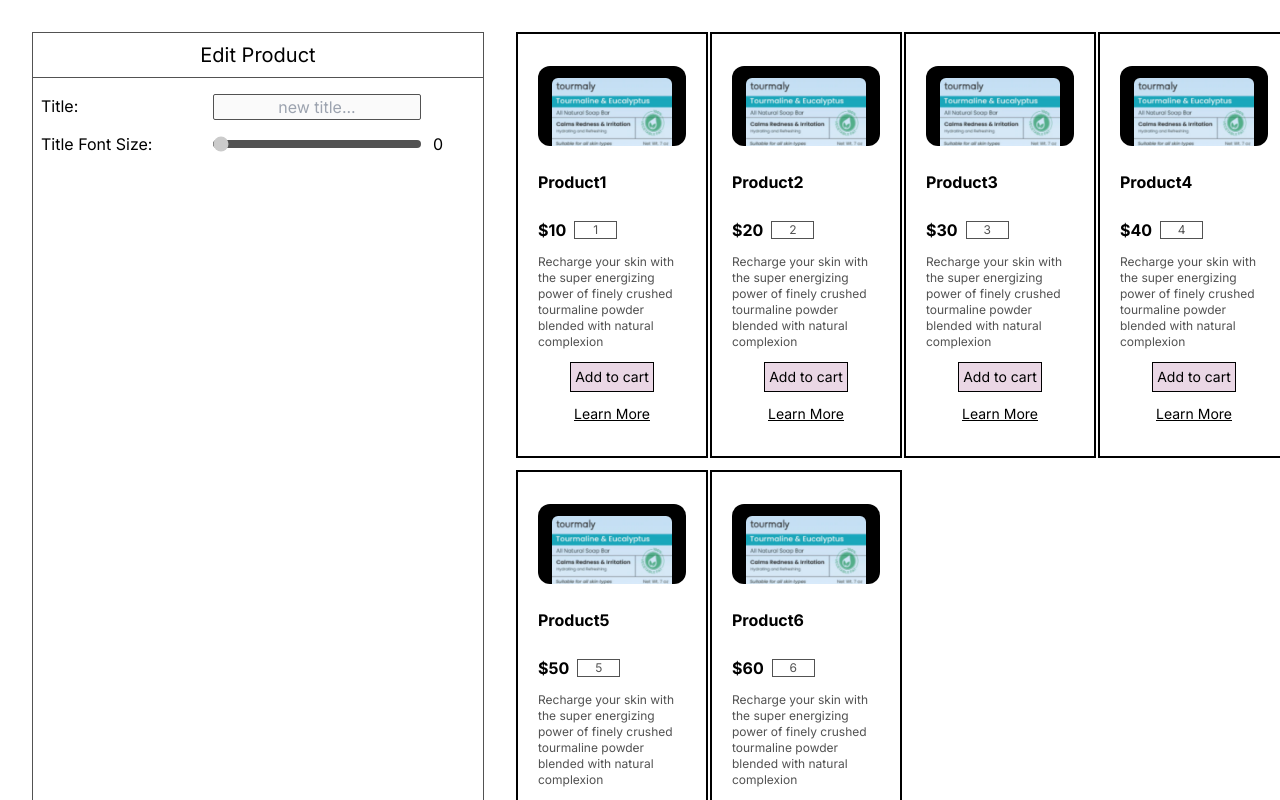
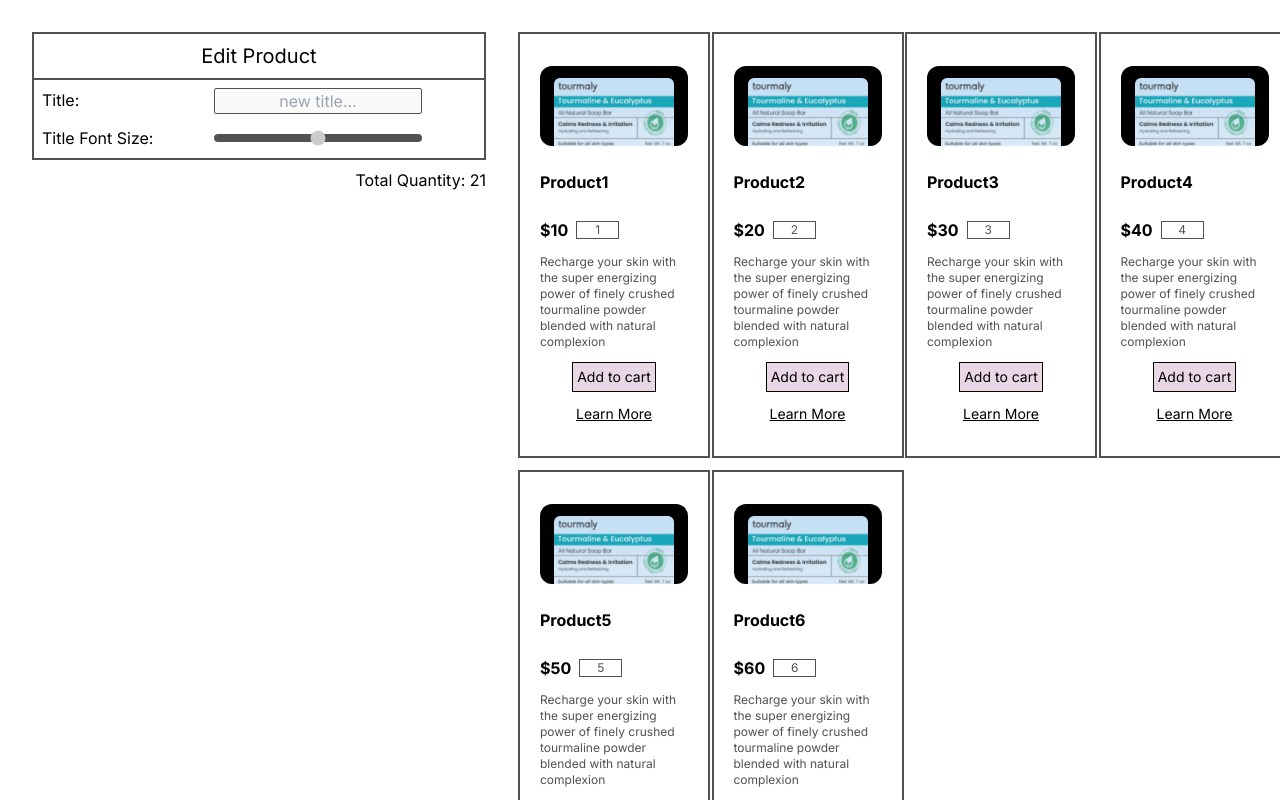
Before and after one commit to GiselleMilano/dango_test, a Next.js app: page / in a window 1280 px wide. Shown: the top 800 px of the page. Built offline with nearby package versions, Linux system fonts and the light colour scheme.

Commit message:
Logic to TitleFontSize component added I moved the cuantity total counter to the left panel. I added fontSize property to the product object.

```diff
--- a/src/app/components/Product.js
+++ b/src/app/components/Product.js
@@ -11,20 +11,15 @@ export default function Product(props) {
     props.onQuantityChange(newProductData);
   }
 
-  function onProductClick() {
-    props.onProductClick(product.id);
-  }
-
   if (!product) {
     return <div>Not product information found...</div>;
   }
 
   return (
     <div
-      onClick={onProductClick}
-      className={`pl-5 pr-5 pt-8 pb-8 flex flex-col items-center justify-center gap-6 cursor-pointer ${
-        props.isSelected ? "bg-neutral-300" : "bg-white"
-      }`}
+      className={
+        "pl-5 pr-5 pt-8 pb-8 flex flex-col items-center justify-center gap-6"
+      }
     >
       <div className="w-full flex flex-col gap-6">
         <div className="w-full h-20 bg-black rounded-xl flex justify-center items-end">
@@ -36,7 +31,10 @@ export default function Product(props) {
             className="rounded-t-md"
           />
         </div>
-        <h1 className="w-full font-bold text-base text-left">
+        <h1
+          className="w-full font-bold text-left break-words"
+          style={{ fontSize: `${product.fontSize}px` }}
+        >
           {product.title}
         </h1>
       </div>
--- a/src/app/components/ProductList.js
+++ b/src/app/components/ProductList.js
@@ -7,10 +7,6 @@ export default function ProductList(props) {
     props.onQuantityChange(product);
   }
 
-  function onProductClick(productId) {
-    props.onProductClick(productId);
-  }
-
   if (props.products.length < 1 || props.products === null) {
     return <ul>No products to show...</ul>;
   }
@@ -18,13 +14,16 @@ export default function ProductList(props) {
   return (
     <ul className="grid grid-cols-4 gap-3">
       {props.products.map((product) => (
-        <li key={product.id} className="w-48 border-2 border-black">
-          <Product
-            product={product}
-            onQuantityChange={onQuantityChange}
-            onProductClick={onProductClick}
-            isSelected={product.id === props.productIdSelected}
-          />
+        <li
+          key={product.id}
+          onClick={() => props.onProductClick(product.id)}
+          className={`w-48 border-2 cursor-pointer border-neutral-600 ${
+            props.productIdSelected === product.id
+              ? "bg-neutral-300"
+              : "bg-white"
+          }`}
+        >
+          <Product product={product} onQuantityChange={onQuantityChange} />
         </li>
       ))}
     </ul>
--- a/src/app/components/TitleFontSize.js
+++ b/src/app/components/TitleFontSize.js
@@ -1,16 +1,36 @@
 import React from "react";
 
-export default function TitleFontSize() {
+export default function TitleFontSize(props) {
+  function onChangeFontSize(event) {
+    props.onChangeFontSize(event.target.value);
+  }
+
+  let inputValue = "";
+  let disabled = true;
+
+  if (props.productId) {
+    disabled = false;
+
+    let object = props.products.filter((obj) => {
+      return obj.id === props.productId;
+    });
+
+    if (object.length > 0) {
+      inputValue = object[0].fontSize;
+    }
+  }
+
   return (
     <div className="flex flex-row items-center gap-3">
       <input
         id="default-range"
         type="range"
-        defaultValue={0}
-        disabled={true}
+        value={inputValue}
+        disabled={disabled}
+        onChange={onChangeFontSize}
         className="w-52 h-2 rounded-lg appearance-none cursor-pointer bg-neutral-600"
       />
-      <p>{0}</p>
+      <p>{inputValue}</p>
     </div>
   );
 }
--- a/src/app/page.js
+++ b/src/app/page.js
@@ -15,6 +15,7 @@ export default function Home() {
       description:
         "Recharge your skin with the super energizing power of finely crushed tourmaline powder blended with natural complexion",
       quantity: 1,
+      fontSize: 16,
     },
     {
       id: 2,
@@ -24,6 +25,7 @@ export default function Home() {
       description:
         "Recharge your skin with the super energizing power of finely crushed tourmaline powder blended with natural complexion",
       quantity: 2,
+      fontSize: 16,
     },
     {
       id: 3,
@@ -33,6 +35,7 @@ export default function Home() {
       description:
         "Recharge your skin with the super energizing power of finely crushed tourmaline powder blended with natural complexion",
       quantity: 3,
+      fontSize: 16,
     },
     {
       id: 4,
@@ -42,6 +45,7 @@ export default function Home() {
       description:
         "Recharge your skin with the super energizing power of finely crushed tourmaline powder blended with natural complexion",
       quantity: 4,
+      fontSize: 16,
     },
     {
       id: 5,
@@ -51,6 +55,7 @@ export default function Home() {
       description:
         "Recharge your skin with the super energizing power of finely crushed tourmaline powder blended with natural complexion",
       quantity: 5,
+      fontSize: 16,
     },
     {
       id: 6,
@@ -60,6 +65,7 @@ export default function Home() {
       description:
         "Recharge your skin with the super energizing power of finely crushed tourmaline powder blended with natural complexion",
       quantity: 6,
+      fontSize: 16,
     },
   ]);
   const [productId, setProductId] = useState(null);
@@ -83,11 +89,20 @@ export default function Home() {
     setProducts(newProductList);
   }
 
+  function onChangeFontSize(fontSize) {
+    const newProductList = products.map((productOld) => {
+      const newProduct = { ...productOld, fontSize };
+      return productOld.id === productId ? newProduct : productOld;
+    });
+    setProducts(newProductList);
+  }
+
   return (
     <main className="w-full h-full">
       <div className="flex flex-row gap-8 mt-8 ml-8">
-        <div className="flex flex-col justify-start items-start gap-2 border border-neutral-600">
-          <div className="w-full flex flex-row justify-center items-center border-b border-neutral-600 p-2">
+        <div className="flex flex-col justify-start items-start gap-2">
+          <div className="gap-2 border-2 border-neutral-600">
+            <div className="w-full flex flex-row justify-center items-center border-b-2 border-neutral-600 p-2">
               <h1 className="text-xl">Edit Product</h1>
             </div>
             <div className="w-[450px] flex flex-col justify-start items-start gap-3 p-2">
@@ -103,13 +118,18 @@ export default function Home() {
                 <label className="w-40" htmlFor="default-range">
                   Title Font Size:
                 </label>
-              <TitleFontSize />
+                <TitleFontSize
+                  products={products}
+                  productId={productId}
+                  onChangeFontSize={onChangeFontSize}
+                />
               </div>
             </div>
           </div>
-
-        <div className="flex justify-center flex-col items-center gap-8">
-          <div className="w-full h-full flex flex-col justify-center items-center">
+          <div className="w-full flex justify-end">
+            <TotalQuantityProducts products={products} />
+          </div>
+        </div>
         <ProductList
           products={products}
           onQuantityChange={onQuantityChange}
@@ -117,14 +137,6 @@ export default function Home() {
           productIdSelected={productId}
         />
       </div>
-          <div className="w-full flex justify-center">
-            <hr className="w-full mt-4 mb-4 border-b-1 border-black" />
-          </div>
-          <div className="w-full flex justify-end">
-            <TotalQuantityProducts products={products} />
-          </div>
-        </div>
-      </div>
     </main>
   );
 }
```
Lines whose indentation alone changed are shown as unchanged.
